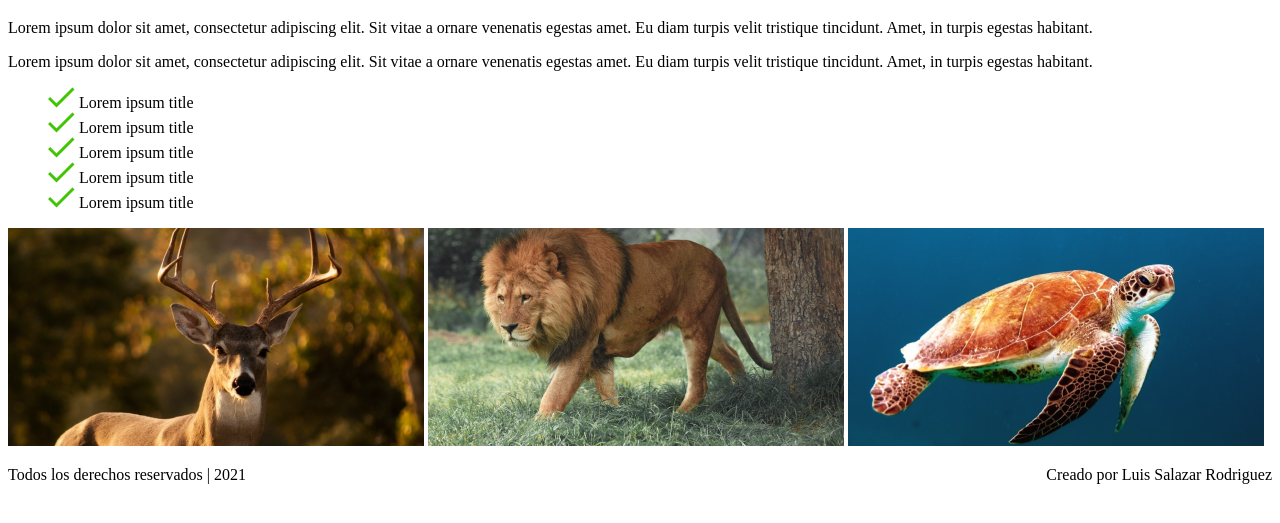
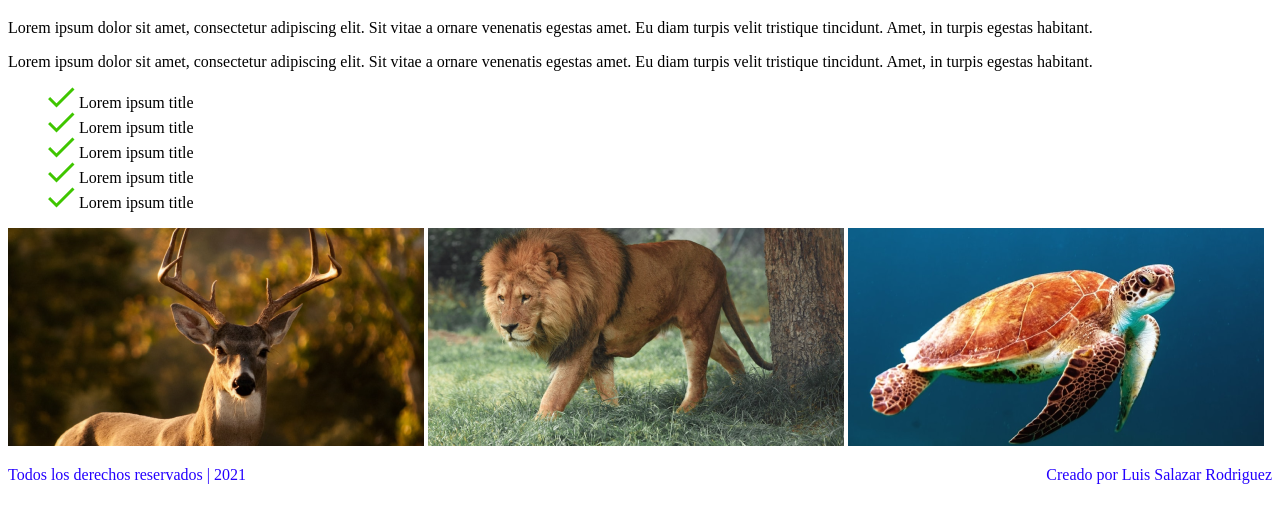
Before and after one commit to LuisSalazarRodriguez/clase-1, a plain HTML site: page ejercicio-1.html in a window 1280 px wide. Shown: the part 61-584 px from the top of the page. Drawn offline with Linux system fonts and the light colour scheme.

Commit message:
ejercicio 1 modificado 2

```diff
--- a/ejercicio-1.html
+++ b/ejercicio-1.html
@@ -14,6 +14,9 @@
       display: flex;
       justify-content: space-between;
       align-items: center;
+    }
+    footer p{
+      color: #2400FF;
     }
   </style>
 </head>
```
